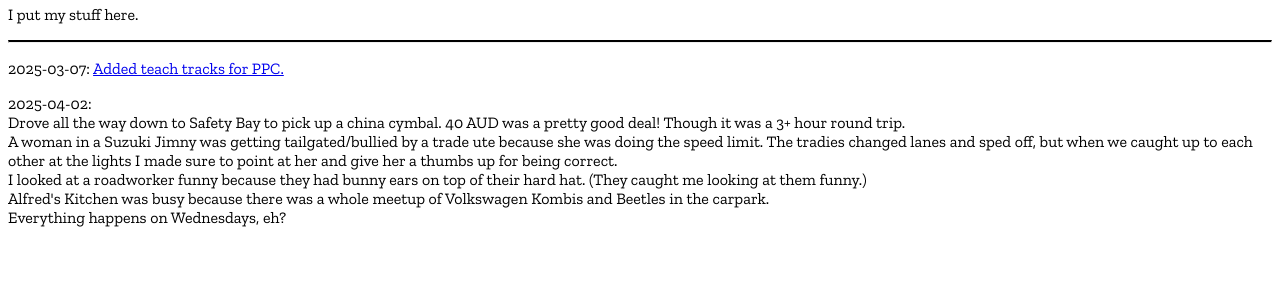
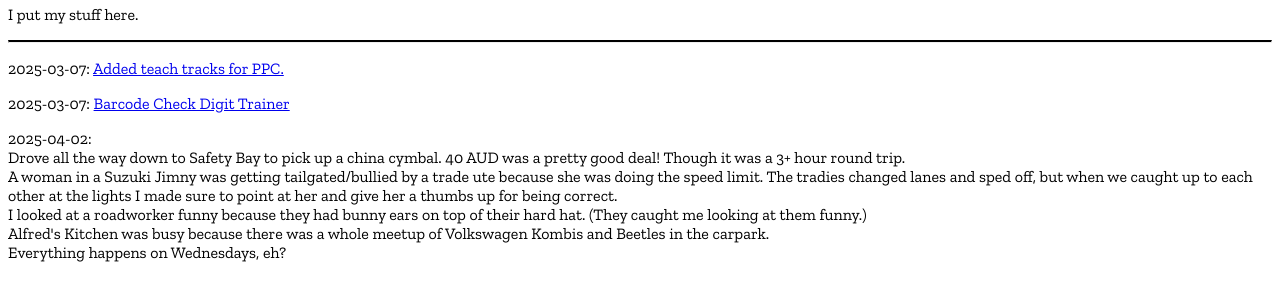
Before and after one commit to r10pez10/r10pez10.github.io, a plain HTML site: page index.html in a window 1280 px wide. Shown: the part 203-504 px from the top of the page. Drawn offline with nearby package versions, Linux system fonts and the light colour scheme.

Commit message:
Update index.html

```diff
--- a/index.html
+++ b/index.html
@@ -26,6 +26,7 @@
   <p>
     2025-03-07: <a href="teachtracks.html">Added teach tracks for PPC.</a>
   </p>
+    <p>2025-03-07: <a href="barcode.html">Barcode Check Digit Trainer</a></p>
   <p>
     2025-04-02:<br>
     Drove all the way down to Safety Bay to pick up a china cymbal. 40 AUD was a pretty good deal! Though it was a 3+ hour round trip.
```
